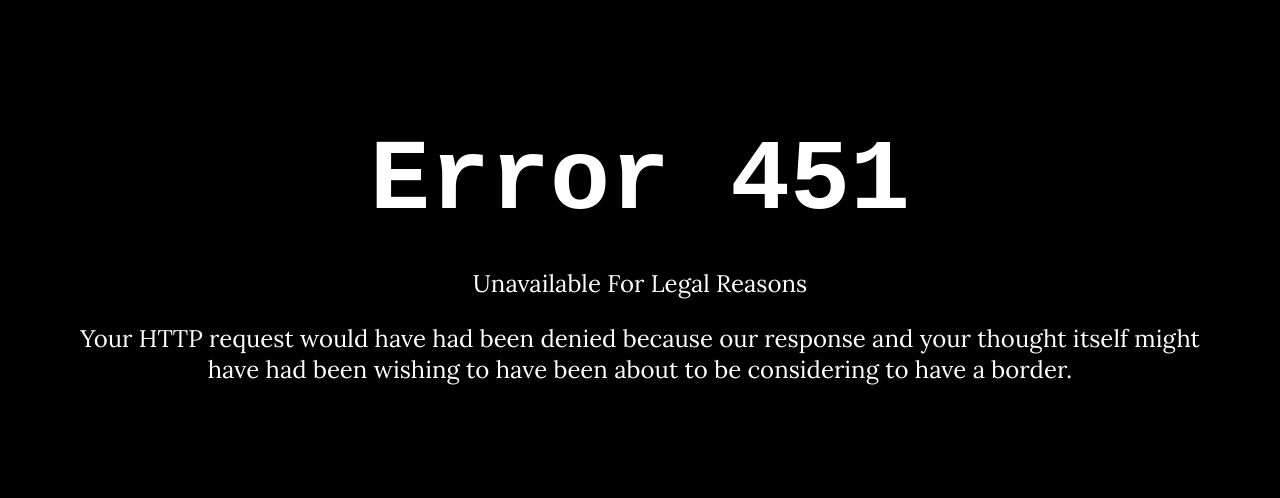
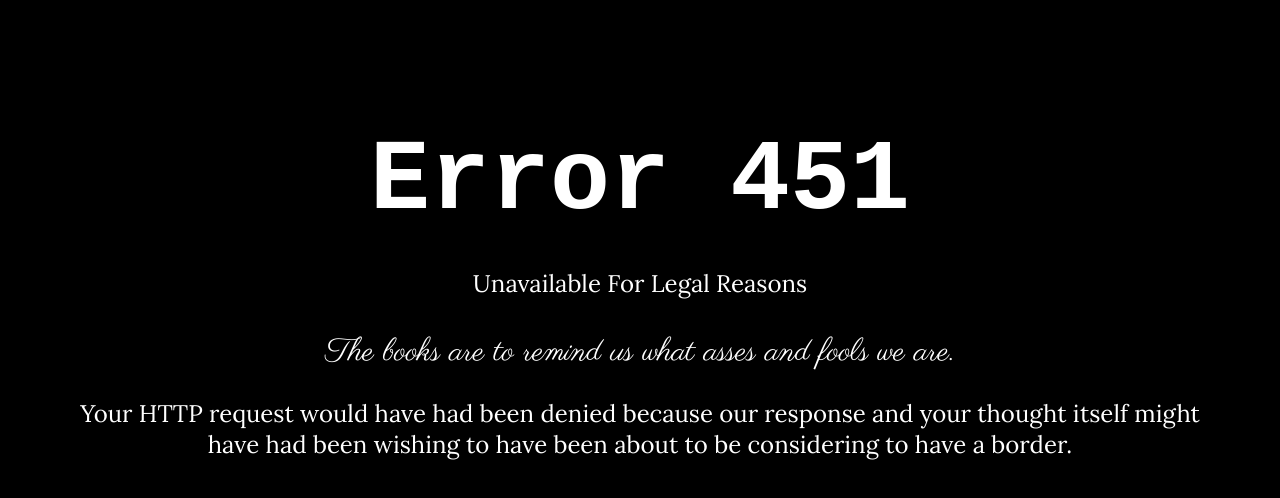
Before and after one commit to 308K/font-test, a plain HTML site: page 451.html in a window 1280 px wide. Drawn offline with Linux system fonts and the light colour scheme; a web font is replaced by a local one.

Commit message:
Update 451.html

```diff
--- a/451.html
+++ b/451.html
@@ -34,7 +34,7 @@
       font-family: "Parisienne", "Liu Jian Mao Cao", cursive;
       font-weight: 400;
       font-style: normal;
-      font-size: 24px;
+      font-size: 32px;
     }
   </style>
 </head>
@@ -84,13 +84,13 @@
     var quotes;
 
     if (lang.startsWith('zh')) {
-      document.getElementById('title').innerHTML = zh_title;
+      document.title = zh_title;
       document.getElementById('main-title').innerHTML = zh_main_title;
       document.getElementById('subtitle').innerHTML = zh_subtitle;
       document.getElementById('footer-text').innerHTML = zh_footer_text;
       quotes = zh_quotes;
     } else {
-      document.getElementById('title').innerHTML = en_title;
+      document.title = en_title;
       document.getElementById('main-title').innerHTML = en_main_title;
       document.getElementById('subtitle').innerHTML = en_subtitle;
       document.getElementById('footer-text').innerHTML = en_footer_text;
```
